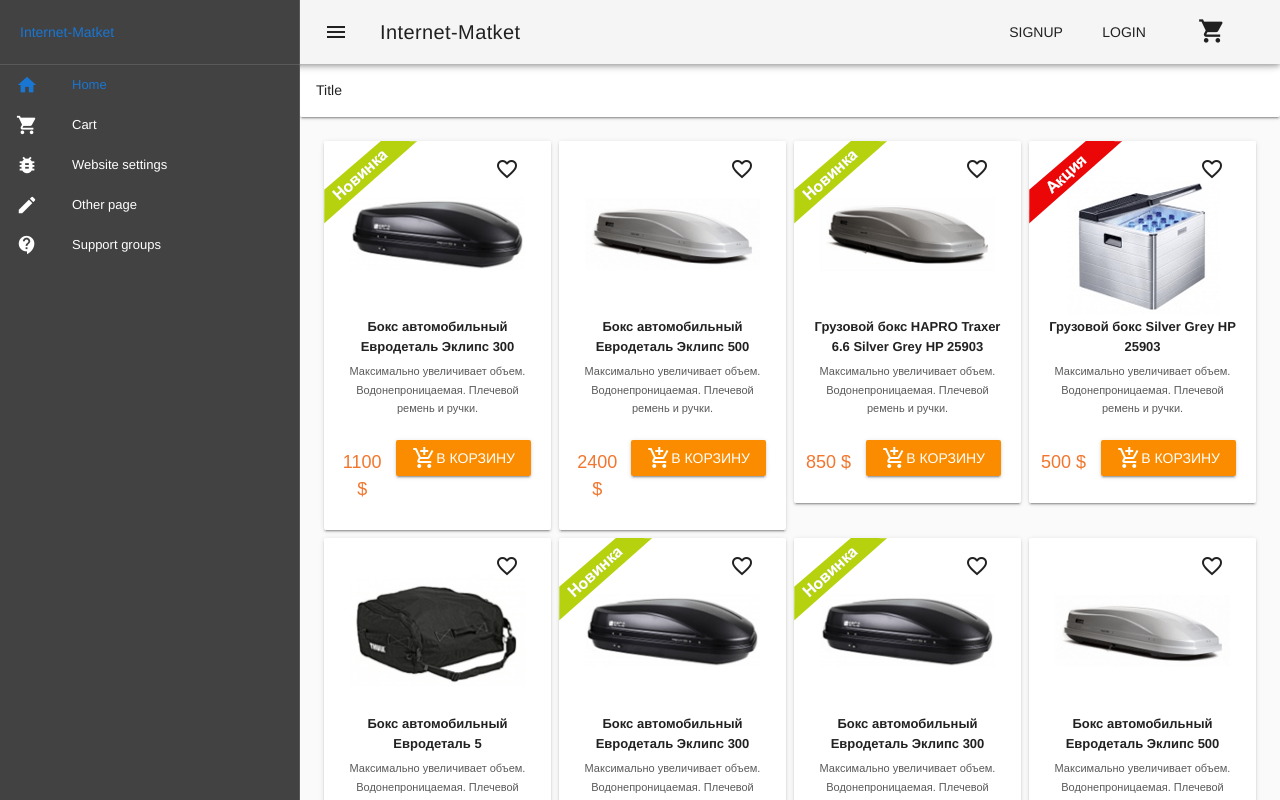
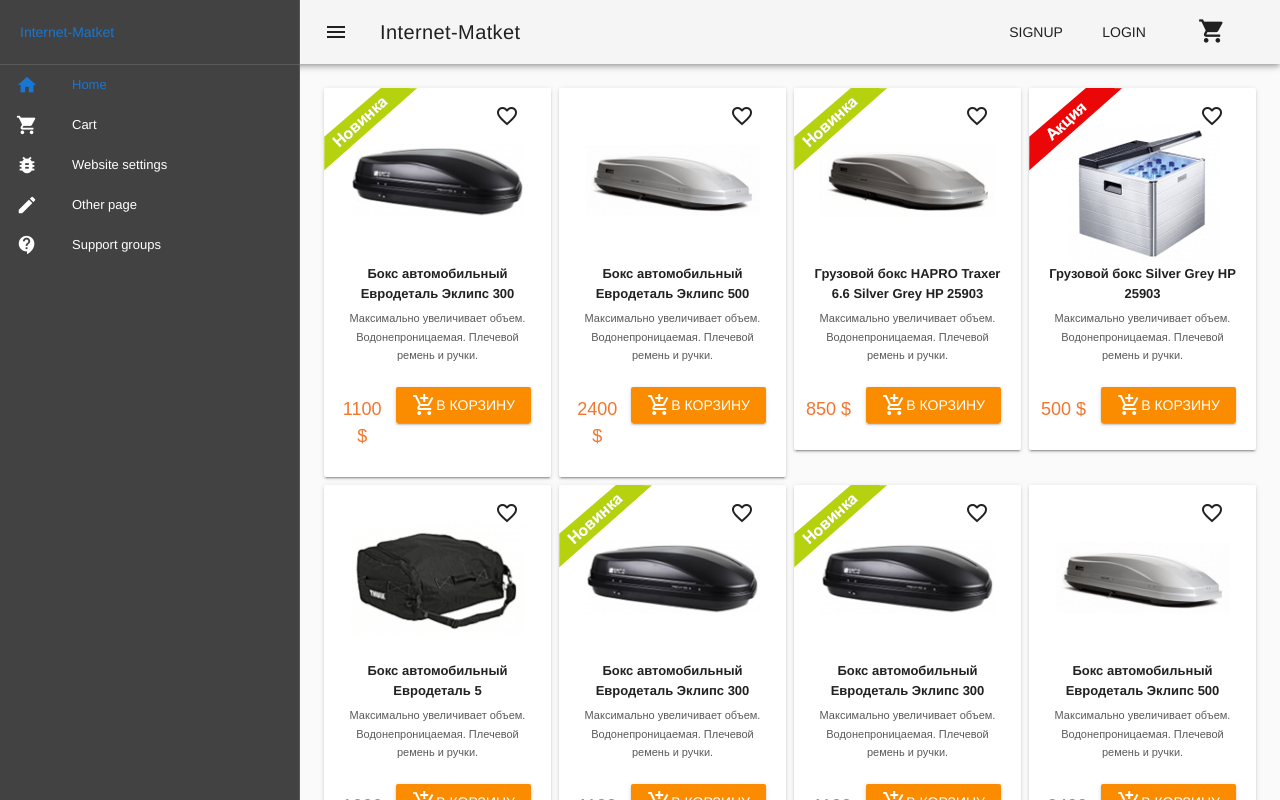
Before and after one commit to 00King00/Internet-Market, a Vue app: page / in a window 1280 px wide. Shown: the top 800 px of the page. Built offline with nearby package versions, Linux system fonts and the light colour scheme; what vue-cookies would draw is missing.

Commit message:
hot fixed

```diff
--- a/src/views/Home.vue
+++ b/src/views/Home.vue
@@ -1,7 +1,5 @@
 <template lang="pug">
 .home
-	v-card.text-sm-left(@click.native="testCookie")
-		v-card-text Title
 	v-container(fluid grid-list-md :class="{'px-0': $vuetify.breakpoint.xsOnly}")
 		v-layout(wrap)
 			v-flex(xs6 md4 lg3 v-for="(product, index) in products" :key="`product${index}`")
@@ -10,7 +8,7 @@
 						.product
 							.product__stripe(v-if="product.stripe")
 								img(:src="product.stripe" alt="foto")
-							v-btn(flat fab absolute right )
+							v-btn(flat fab absolute right)
 								v-icon favorite_border
 							.product__img
 								a(href="#")
@@ -190,6 +188,7 @@
 <style scoped lang="sass">
 .v-btn.v-btn--absolute
 	top: 0px
+	z-index: 1
 a
 	color: #007bff
 	text-decoration: none
```
